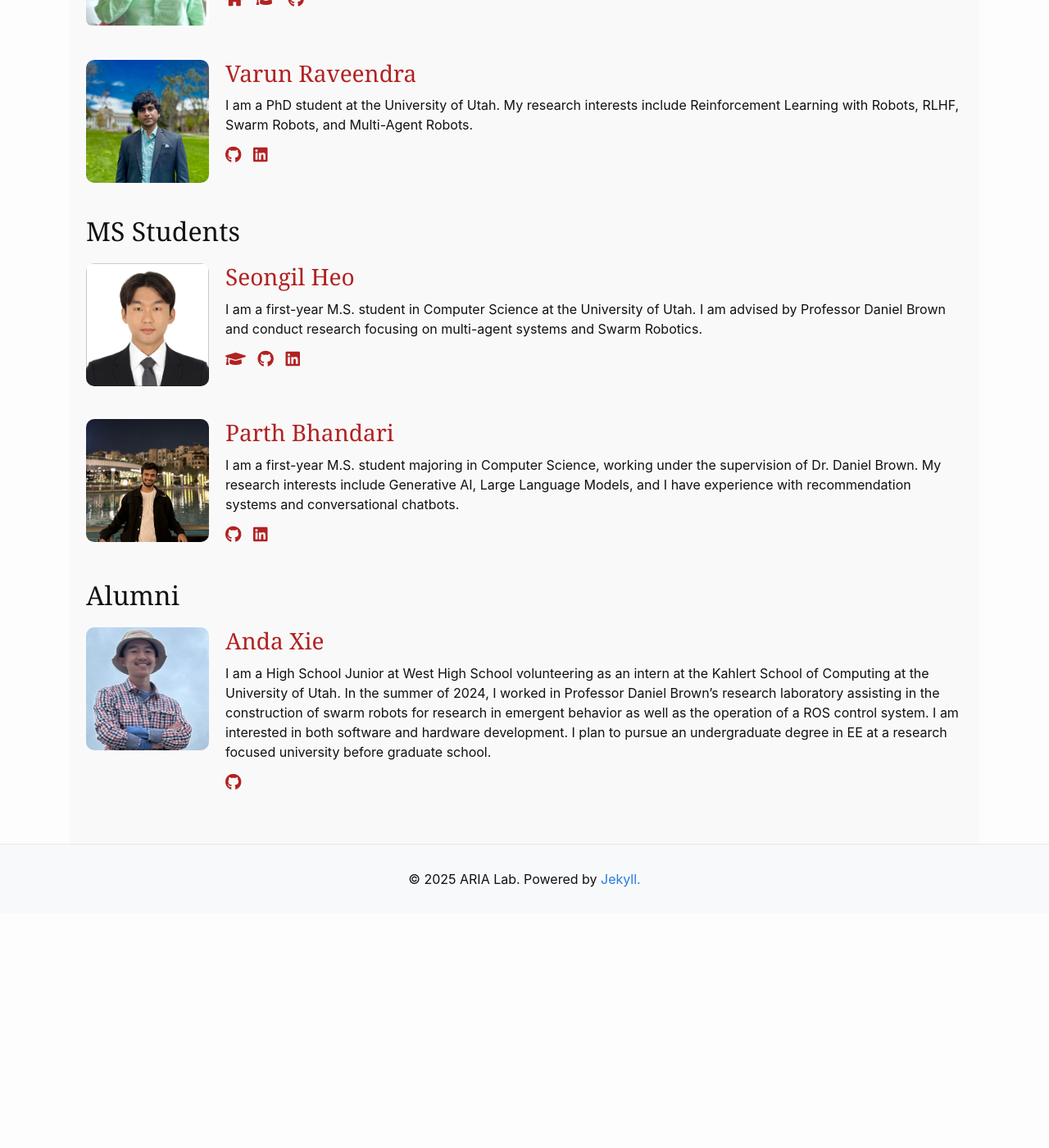
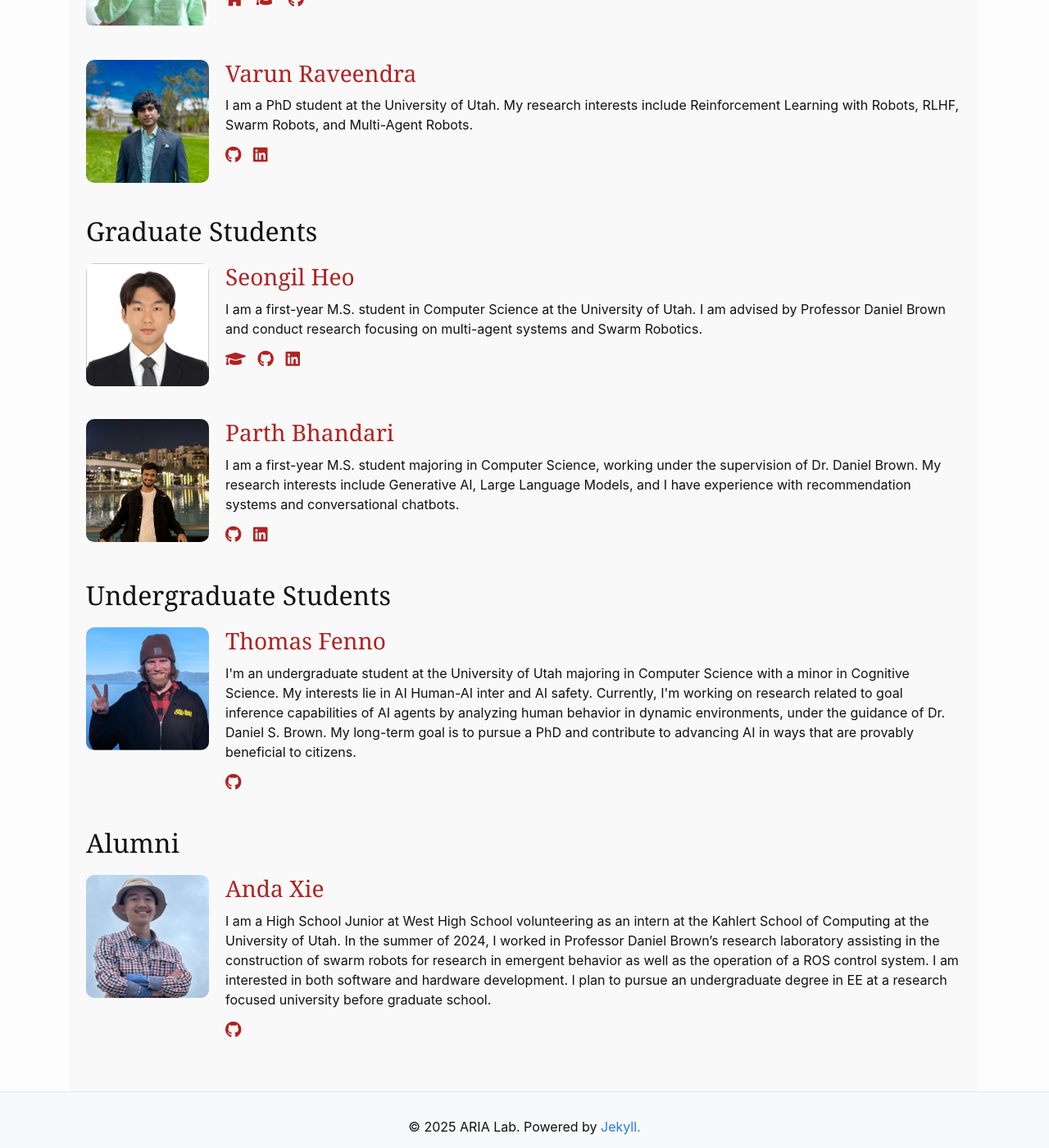
Before and after one commit to aria-lab-code/aria-lab-code.github.io, a Jekyll site: the page built from people.md, in a window 1280 px wide and 1400 px high, scrolled down 2143 px. Shown: the whole window at 82% size. Built offline with Jekyll 4.4.1, drawn with Linux system fonts in a browser that asks for light colours; before the commit the page ends 3257 px from its top, so only the background shows below that.

Commit message:
Added people - Thomas

```diff
--- a/people.md
+++ b/people.md
@@ -126,7 +126,7 @@ In my free time, you can find me playing tennis or swimming. I also enjoy readin
     </div>
   </div>
 
-  <h2>MS Students</h2>
+  <h2>Graduate Students</h2>
   <div class="person">
     <img src="{{ '/assets/images/SeongilHeo.jpeg' | relative_url }}" alt="Seongil" class="person-photo">
     <div class="person-info">
@@ -152,6 +152,18 @@ In my free time, you can find me playing tennis or swimming. I also enjoy readin
     </div>
   </div>
 
+  <h2>Undergraduate Students</h2>
+  <div class="person">
+    <img src="{{ '/assets/images/ThomasFenno.jpg' | relative_url }}" alt="Thomas" class="person-photo">
+    <div class="person-info">
+      <h3>Thomas Fenno</h3>
+        <p>I'm an undergraduate student at the University of Utah majoring in Computer Science with a minor in Cognitive Science. My interests lie in AI Human-AI inter and AI safety. Currently, I'm working on research related to goal inference capabilities of AI agents by analyzing human behavior in dynamic environments, under the guidance of Dr. Daniel S. Brown. My long-term goal is to pursue a PhD and contribute to advancing AI in ways that are provably beneficial to citizens.</p>
+    <div class="person-links">
+        <a href="https://github.com/tomfenno"><i class="fab fa-github"></i></a>
+      </div>
+    </div>
+  </div>
+
   <h2>Alumni</h2>
   <div class="person">
     <img src="{{ 'assets/images/AndaXie.jpg' | relative_url }}" alt="Anda" class="person-photo">
```
Also changed, not shown: assets/images/ThomasFenno.jpg (added).
